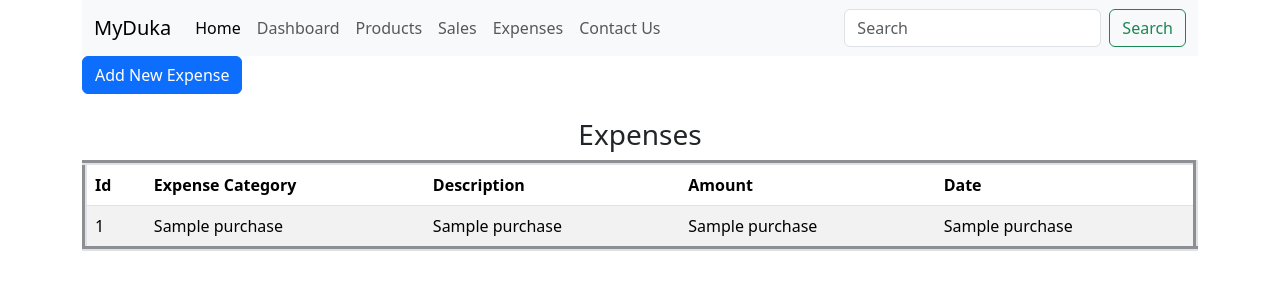
After one commit to slimekepha/Final_Project, a Flask app: page /expenses in a window 1280 px wide. The commit adds this page. Shown: the top 300 px of the page. Run offline with Flask 3, Linux system fonts and the light colour scheme; a database or web service that is not in the repository returns one stand-in record (values such as "Sample title"); some libraries are stand-ins or nearby versions.

Commit message:
mywebsite

```diff
--- a/database.py
+++ b/database.py
@@ -2,6 +2,6 @@ import psycopg2
 
 
 
-conn=psycopg2.connect(host="134.209.24.19", port="5432" ,user="birirkephas", database="birirkephas", password="12345")
+conn=psycopg2.connect(host="localhost", port="5432" ,user="postgres", database="myduka", password="slimekepha")
 
 cur=conn.cursor()
--- a/main.py
+++ b/main.py
@@ -1,4 +1,4 @@
-from flask import Flask,render_template,request,redirect,flash
+from flask import Flask,render_template,request,redirect,flash,session
 
 from database import conn,cur
 from datetime import datetime
@@ -103,20 +103,44 @@ def updateproduct():
 @app.route("/login", methods=["POST", "GET"])
 def login():
     if request.method == "POST":
-        email_address=request.form["emailaddress"]
-        password= request.form["password"]
+        email_address = request.form["emailaddress"]
+        password = request.form["password"]
 
-        query_login= "SELECT id from users where email_address = '{}' and password= '{}'".format(email_address,password)
-        cur.execute(query_login)
-        row=cur.fetchone()
+        # Use parameterized queries to prevent SQL injection
+        query_login = "SELECT id FROM users WHERE email_address = %s AND password = %s"
+        cur.execute(query_login, (email_address, password))
+        row = cur.fetchone()
 
         if row is None:
             flash("Invalid credentials")
             return render_template("login.html")
         else:
-            return redirect("/dashboard.html")
+            session["email"] = email_address
+            print('Log in success')
+            return redirect("/dashboard")  # Change this to redirect to a route, not a file
     else:
         return render_template("login.html")
+
+
+# @app.route("/login", methods=["POST", "GET"])
+# def login():
+#     if request.method == "POST":
+#         email_address=request.form["emailaddress"]
+#         password= request.form["password"]
+
+#         query_login= "SELECT id from users where email_address = '{}' and password= '{}'".format(email_address,password)
+#         cur.execute(query_login)
+#         row=cur.fetchone()
+
+#         if row is None:
+#             flash("Invalid credentials")
+#             return render_template("login.html")
+#         else:
+#             session["email"] = email_address
+#             print('Log in success')
+#             return redirect("dashboard.html")
+#     else:
+#         return render_template("login.html")
 
 @app.route("/register", methods=["GET","POST"])
 def register():
@@ -135,6 +159,24 @@ def register():
         return redirect('/')
 
 
+@app.route("/expenses", methods=["GET", "POST"])
+def expenses():
+    if request.method=="GET":
+        cur.execute("SELECT * FROM PURCHASES ORDER BY purchase_date DESC")
+        expenses=cur.fetchall()
+        return render_template("expenses.html", expenses=expenses)
+    else:
+        expense_category = request.form["expense_category"]
+        description = request.form["description"]
+        amount = int(request.form["amount"])
+
+        query_create_expense="INSERT INTO purchases(expense_category, description, amount, purchase_date)"\
+                        "VALUES('{}','{}',{}, now())".format(expense_category,description,amount)
+        cur.execute(query_create_expense)
+        conn.commit()
+        return redirect("/expenses")
+
+
 
 
 
--- /dev/null
+++ b/templates/expenses.html
@@ -0,0 +1,133 @@
+<!DOCTYPE html>
+<html lang="en">
+
+<head>
+    <meta charset="UTF-8">
+    <meta name="viewport" content="width=device-width, initial-scale=1.0">
+    <title>Expenses</title>
+    <link href="https://cdn.jsdelivr.net/npm/bootstrap@5.3.3/dist/css/bootstrap.min.css" rel="stylesheet"
+        integrity="sha384-QWTKZyjpPEjISv5WaRU9OFeRpok6YctnYmDr5pNlyT2bRjXh0JMhjY6hW+ALEwIH" crossorigin="anonymous">
+    <link rel="stylesheet" href="https://cdn.datatables.net/2.2.2/css/dataTables.dataTables.css" />
+
+</head>
+
+<body>
+    <div class="container">
+        <nav class="navbar navbar-expand-lg bg-body-tertiary">
+            <div class="container-fluid">
+                <a class="navbar-brand" href="/">MyDuka</a>
+                <button class="navbar-toggler" type="button" data-bs-toggle="collapse"
+                    data-bs-target="#navbarTogglerDemo02" aria-controls="navbarTogglerDemo02" aria-expanded="false"
+                    aria-label="Toggle navigation">
+                    <span class="navbar-toggler-icon"></span>
+                </button>
+                <div class="collapse navbar-collapse" id="navbarTogglerDemo02">
+                    <ul class="navbar-nav me-auto mb-2 mb-lg-0">
+                        <li class="nav-item">
+                            <a class="nav-link active" aria-current="page" href="/">Home</a>
+                        </li>
+                        <!-- <li class="nav-item">
+                            <a class="nav-link" href="/about">About Us</a>
+                        </li> -->
+                        <li class="nav-item">
+                            <a class="nav-link" href="/dashboard">Dashboard</a>
+                        </li>
+                        <li class="nav-item">
+                            <a class="nav-link" href="/products">Products</a>
+                        </li>
+                        <li class="nav-item">
+                            <a class="nav-link" href="/sales">Sales</a>
+                        </li>
+                        <li class="nav-item">
+                            <a class="nav-link" href="/expenses">Expenses</a>
+                        </li>
+                        <li class="nav-item">
+                            <a class="nav-link" href="/contact-us">Contact Us</a>
+                        </li>
+                    </ul>
+                    <form class="d-flex" role="search">
+                        <input class="form-control me-2" type="search" placeholder="Search" aria-label="Search">
+                        <button class="btn btn-outline-success" type="submit">Search</button>
+                    </form>
+                </div>
+            </div>
+        </nav>
+    </div>
+
+
+    <div class="container">
+        <!-- Button trigger modal -->
+        <button type="button" class="btn btn-primary" data-bs-toggle="modal" data-bs-target="#exampleModal">
+            Add New Expense
+        </button>
+
+        <!-- Modal -->
+        <div class="modal fade" id="exampleModal" tabindex="-1" aria-labelledby="exampleModalLabel" aria-hidden="true">
+            <div class="modal-dialog">
+                <div class="modal-content">
+                    <div class="modal-header">
+                        <h1 class="modal-title fs-5" id="exampleModalLabel">Add New Expense</h1>
+                        <button type="button" class="btn-close" data-bs-dismiss="modal" aria-label="Close"></button>
+                    </div>
+                    <div class="modal-body">
+                        <form action="/expenses" method="post">
+                            <label for="">Expense Category</label>
+                            <input type="text" name="expense_category" placeholder="Expense Category"><br>
+                            <label for="">Description</label>
+                            <input type="text" name="description" placeholder="Description"><br>
+                            <label for="">Amount </label>
+                            <input type="number" name="amount" placeholder="Amount"><br>
+
+                            <button type="submit" class="btn btn-primary">Add Expense</button>
+
+                        </form>
+                    </div>
+                    <div class="modal-footer">
+                        <button type="button" class="btn btn-secondary" data-bs-dismiss="modal">Close</button>
+
+                    </div>
+                </div>
+            </div>
+        </div>
+    </div>
+    <div class="container">
+        <br>
+        <h3 style="text-align: center;">Expenses</h3>
+        <table class="table table-striped table-hover" id="salesTable" border="5">
+            <thead>
+                <tr>
+                    <th>Id</th>
+                    <th>Expense Category</th>
+                    <th>Description</th>
+                    <th>Amount</th>
+                    <th>Date</th>
+                </tr>
+            </thead>
+            <tbody>
+                {% for e in expenses %}
+                <tr>
+                    <td>{{e[0]}}</td>
+                    <td>{{e[1]}}</td>
+                    <td>{{e[2]}}</td>
+                    <td>{{e[3]}}</td>
+                    <td>{{e[4]}}</td>
+                </tr>
+                {% endfor %}
+            </tbody>
+        </table>
+        <br>
+    </div>
+
+    <script src="https://cdnjs.cloudflare.com/ajax/libs/jquery/3.7.1/jquery.min.js"
+        integrity="sha512-v2CJ7UaYy4JwqLDIrZUI/4hqeoQieOmAZNXBeQyjo21dadnwR+8ZaIJVT8EE2iyI61OV8e6M8PP2/4hpQINQ/g=="
+        crossorigin="anonymous" referrerpolicy="no-referrer"></script>
+    <!-- <script>$(document).ready(function () {
+            $('#salesTable').DataTable();
+        });</script>
+    <script src="https://cdn.datatables.net/2.2.2/js/dataTables.js"></script> -->
+    <script src="https://cdn.jsdelivr.net/npm/bootstrap@5.3.3/dist/js/bootstrap.bundle.min.js"
+        integrity="sha384-YvpcrYf0tY3lHB60NNkmXc5s9fDVZLESaAA55NDzOxhy9GkcIdslK1eN7N6jIeHz"
+        crossorigin="anonymous"></script>
+</body>
+
+</html>
--- a/templates/index.html
+++ b/templates/index.html
@@ -140,6 +140,10 @@
 
             <li class="nav-item">
                 <a class="nav-link" href="/sales">Sales</a>
+            </li>
+
+            <li class="nav-item">
+                <a class="nav-link" href="/expenses">Expenses</a>
             </li>
             <li class="nav-item">
                 <a class="nav-link" href="/about">About</a>
```
Also changed, not shown: templates/login.html (+124 -6 lines), templates/register.html (+7 -1 lines).
